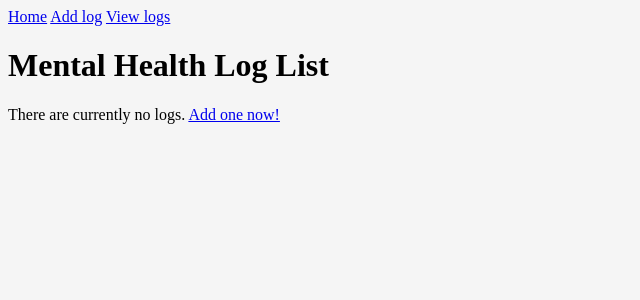
After one commit to bwilkins96/Mental_Health_Tracker, a Django app: page /logs/ in a window 1280 px wide. The commit adds this page. Shown: the top 300 px of the page, without its empty margins (0-640 px from the left). Run offline with Django 4.2, Linux system fonts and the light colour scheme; data that the repository does not hold is empty.

Commit message:
log list page and navigation

```diff
--- a/web_app_final/mhtracker/templates/mhtracker/base.html
+++ b/web_app_final/mhtracker/templates/mhtracker/base.html
@@ -16,6 +16,9 @@
     <body>
         <nav>
             {% block nav %}
+            <a href="{% url 'mhtracker:index' %}">Home</a>
+            <a href="{% url 'mhtracker:create' %}">Add log</a>
+            <a href="{% url 'mhtracker:list' %}">View logs</a>
             {% endblock %}
         </nav>
 
--- /dev/null
+++ b/web_app_final/mhtracker/templates/mhtracker/mh_log_list.html
@@ -0,0 +1,18 @@
+{% extends 'mhtracker/base.html' %}
+
+{% block main %}
+    <h1>Mental Health Log List</h1>
+
+    {% if object_list %}
+        <ul>
+        {% for log in object_list %}
+            <li>
+                <a href="{{ log.get_absolute_url }}">{{ log }}</a>
+            </li>
+        {% endfor %}
+        </ul>
+
+    {% else %}
+        <p>There are currently no logs. <a href="{% url 'mhtracker:create' %}">Add one now!</a></p>
+    {% endif %}
+{% endblock %}
--- a/web_app_final/mhtracker/urls.py
+++ b/web_app_final/mhtracker/urls.py
@@ -4,7 +4,8 @@ from . import views
 app_name = 'mhtracker'
 urlpatterns = [
     path('', views.index, name='index'),
+    path('logs/', views.MentalLogListView.as_view(), name='list'),
     path('logs/create/', views.MentalLogCreate.as_view(), name='create'),
     path('logs/<int:pk>/delete/', views.MentalLogDelete.as_view(), name='delete'),
-    path('logs/<int:pk>/', views.MentalLogUpdate.as_view(), name='edit'),
+    path('logs/<int:pk>/', views.MentalLogUpdate.as_view(), name='edit')
 ]
--- a/web_app_final/mhtracker/views.py
+++ b/web_app_final/mhtracker/views.py
@@ -2,6 +2,7 @@ from django.views.generic.edit import CreateView, UpdateView, DeleteView
 from django.shortcuts import render
 from django.urls import reverse_lazy
 from django.http import HttpResponse
+from django.views import generic
 
 from .models import MentalLog
 
@@ -14,6 +15,11 @@ def index(request):
     }
 
     return render(request, 'mhtracker/index.html', context)
+
+class MentalLogListView(generic.ListView):
+    model = MentalLog
+    paginate_by = 10
+    template_name = 'mhtracker/mh_log_list.html'
 
 class MentalLogCreate(CreateView):
     model = MentalLog
```
